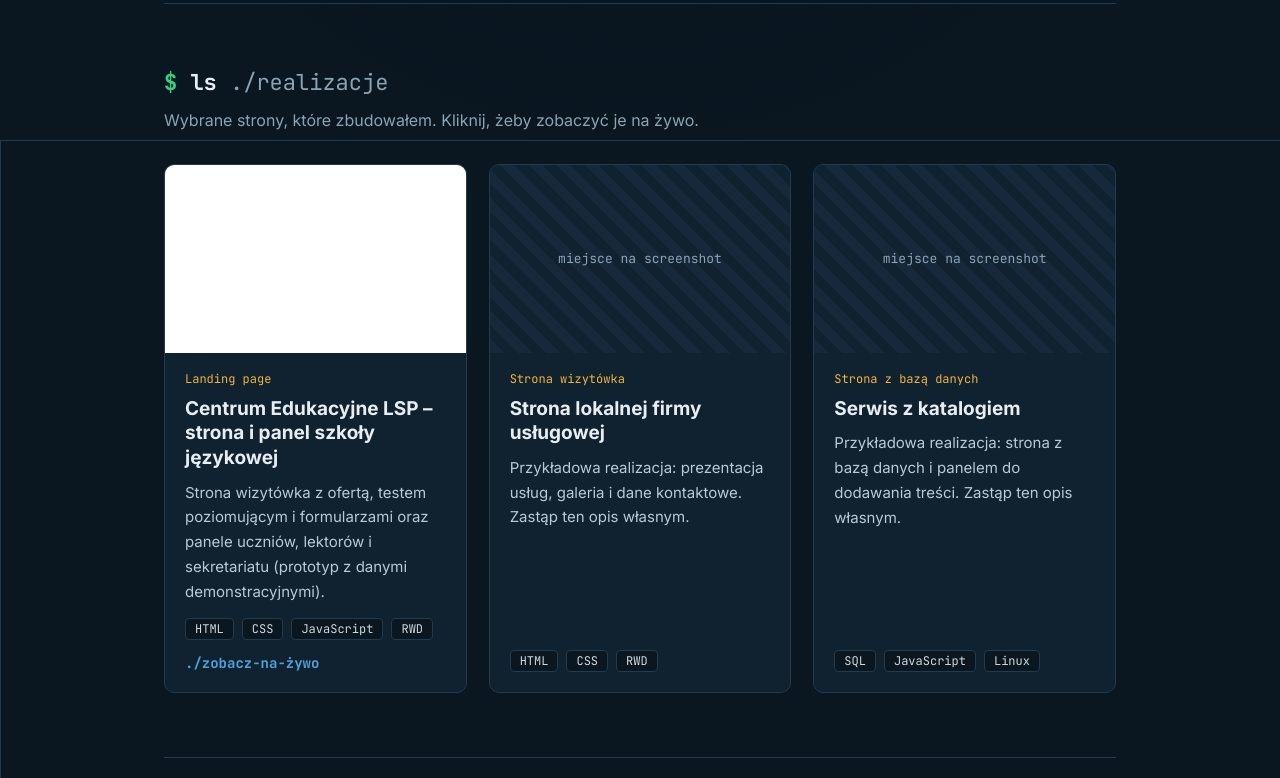
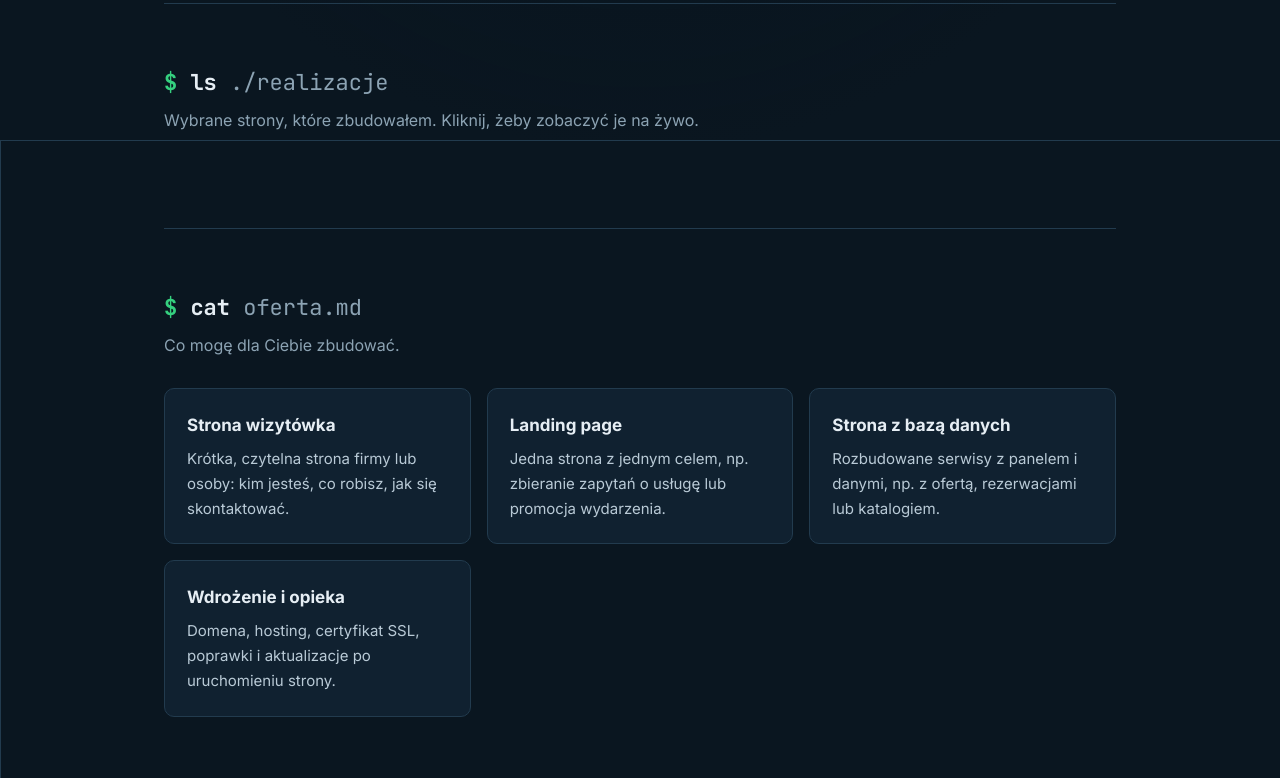
Before and after one commit to Kasztan1337/krystian-gasiorowski, a plain HTML site: page index.html in a window 1280 px wide. Shown: the part 660-1438 px from the top of the page. Drawn offline with nearby package versions, Linux system fonts and the light colour scheme.

Commit message:
Remove example projects and update rendering logic
Removed example project entries and updated project rendering logic.

```diff
--- a/index.html
+++ b/index.html
@@ -252,25 +252,7 @@ const PROJECTS = [
     preview: "szkola-lsp.html",
     link: "szkola-lsp.html"
   },
-  {
-    kind: "Strona wizytówka",
-    title: "Strona lokalnej firmy usługowej",
-    description: "Przykładowa realizacja: prezentacja usług, galeria i dane kontaktowe. Zastąp ten opis własnym.",
-    tags: ["HTML", "CSS", "RWD"],
-    image: "",
-    link: ""
-  },
-  {
-    kind: "Strona z bazą danych",
-    title: "Serwis z katalogiem",
-    description: "Przykładowa realizacja: strona z bazą danych i panelem do dodawania treści. Zastąp ten opis własnym.",
-    tags: ["SQL", "JavaScript", "Linux"],
-    image: "",
-    link: ""
-  }
-];
-
-const esc = s => String(s).replace(/[&<>"']/g, c => ({'&':'&amp;','<':'&lt;','>':'&gt;','"':'&quot;',"'":'&#39;'}[c]));
+  {const esc = s => String(s).replace(/[&<>"']/g, c => ({'&':'&amp;','<':'&lt;','>':'&gt;','"':'&quot;',"'":'&#39;'}[c]));
 document.getElementById("projects").innerHTML = PROJECTS.map(p => `
   <article class="proj">
     <div class="shot">${p.preview ? `<iframe src="${esc(p.preview)}" title="Podgląd: ${esc(p.title)}" loading="lazy" sandbox="allow-scripts" tabindex="-1" aria-hidden="true"></iframe>${p.link ? `<a class="cover" href="${esc(p.link)}" target="_blank" rel="noopener" aria-label="Otwórz: ${esc(p.title)}"></a>` : ""}` : p.image ? `<img src="${esc(p.image)}" alt="Podgląd: ${esc(p.title)}" loading="lazy">` : "miejsce na screenshot"}</div>
```
